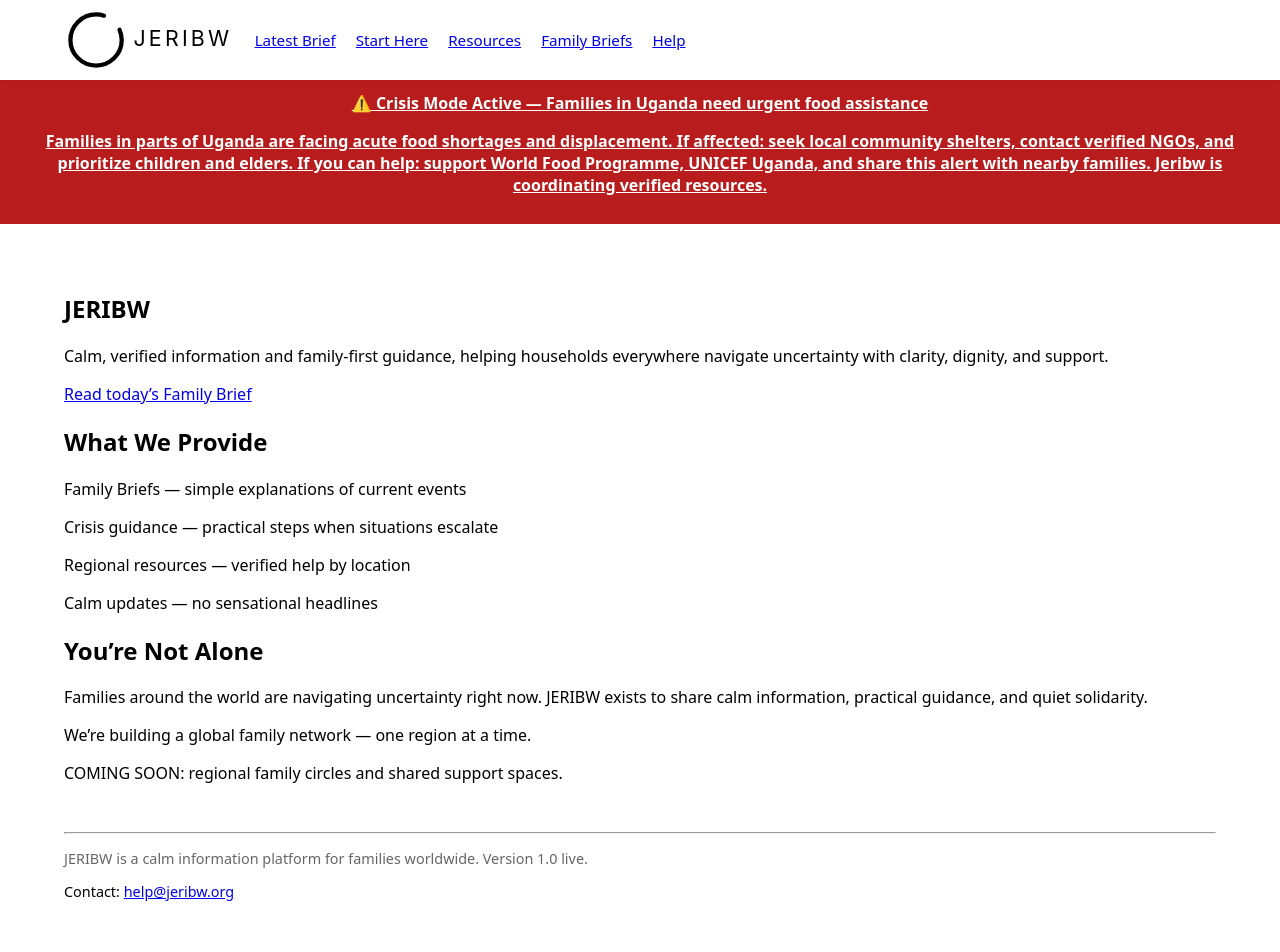
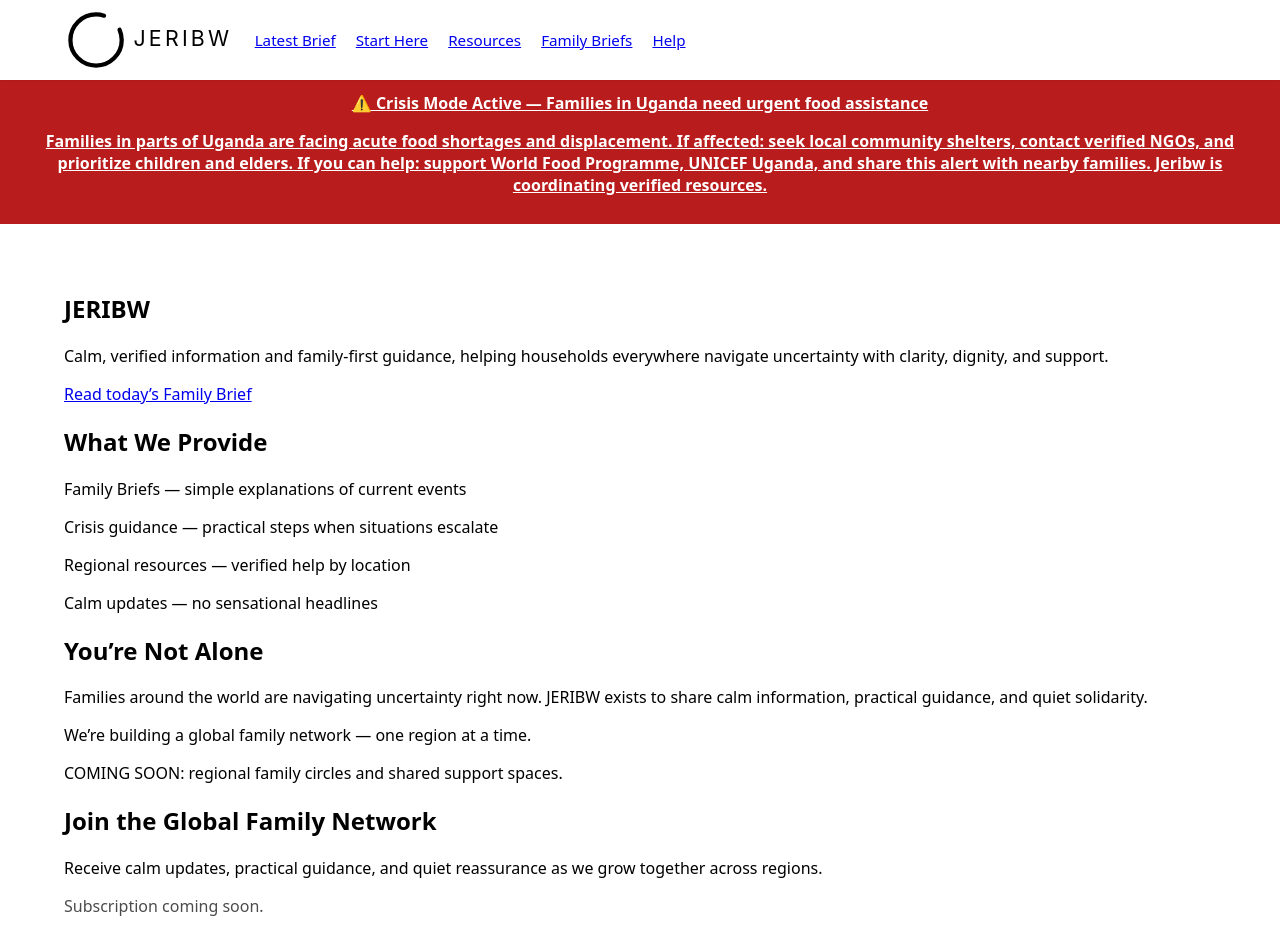
Before and after one commit to Jeribw-Foundation/jeribw, a Next.js app: page / in a window 1280 px wide. Shown: the top 952 px of the page. Built offline with nearby package versions, Linux system fonts and the light colour scheme.

Commit message:
Add community call-to-action to homepage

```diff
--- a/app/page.tsx
+++ b/app/page.tsx
@@ -48,6 +48,19 @@ export default function HomePage() {
             </p>
           </section>
 
+          <section className="community-section center">
+  <h2>Join the Global Family Network</h2>
+
+  <p>
+    Receive calm updates, practical guidance, and quiet reassurance as we grow
+    together across regions.
+  </p>
+
+  <p style={{ opacity: 0.7 }}>
+    Subscription coming soon.
+  </p>
+</section>
+
           <section>
             <hr style={{ marginTop: "3rem" }} />
 
```
